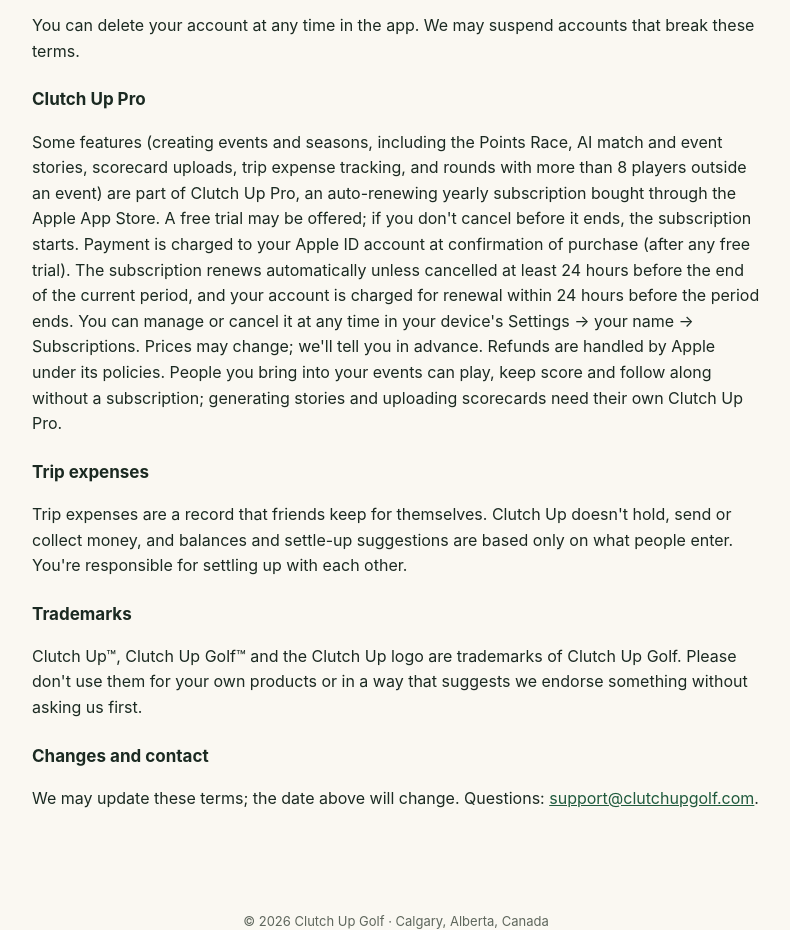
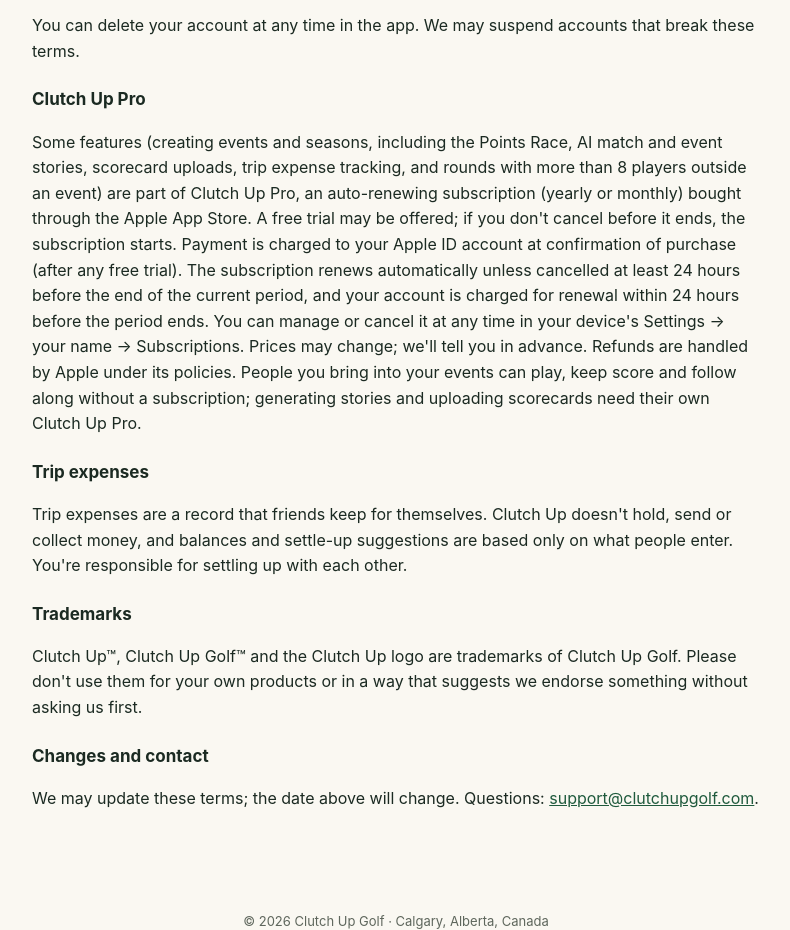
Before and after one commit to joycem2123/clutchupgolf-site, a plain HTML site: page terms.html in a window 1280 px wide. Shown: the part 965-1895 px from the top of the page, without its empty margins (244-1034 px from the left). Drawn offline with Linux system fonts and the light colour scheme.

Commit message:
Terms: Pro can be yearly or monthly
Co-Authored-By: Claude Opus 5.5 <noreply@anthropic.com>
Claude-Session: https://claude.ai/code/session_01SXXzT49vUtZoPSoLAkRjJw

```diff
--- a/terms.html
+++ b/terms.html
@@ -6,7 +6,7 @@
 <h3>Handicaps and scores</h3><p>Handicaps, strokes and results are calculated from the information you and your friends enter. They aren't official Golf Canada or USGA handicap records.</p>
 <h3>The service</h3><p>We work to keep Clutch Up running, but it's provided "as is", without guarantees that it will always be available or error-free. To the extent allowed by law, we aren't liable for indirect losses from using the app.</p>
 <h3>Ending your account</h3><p>You can delete your account at any time in the app. We may suspend accounts that break these terms.</p>
-<h3>Clutch Up Pro</h3><p>Some features (creating events and seasons, including the Points Race, AI match and event stories, scorecard uploads, trip expense tracking, and rounds with more than 8 players outside an event) are part of Clutch Up Pro, an auto-renewing yearly subscription bought through the Apple App Store. A free trial may be offered; if you don't cancel before it ends, the subscription starts. Payment is charged to your Apple ID account at confirmation of purchase (after any free trial). The subscription renews automatically unless cancelled at least 24 hours before the end of the current period, and your account is charged for renewal within 24 hours before the period ends. You can manage or cancel it at any time in your device's Settings → your name → Subscriptions. Prices may change; we'll tell you in advance. Refunds are handled by Apple under its policies. People you bring into your events can play, keep score and follow along without a subscription; generating stories and uploading scorecards need their own Clutch Up Pro.</p>
+<h3>Clutch Up Pro</h3><p>Some features (creating events and seasons, including the Points Race, AI match and event stories, scorecard uploads, trip expense tracking, and rounds with more than 8 players outside an event) are part of Clutch Up Pro, an auto-renewing subscription (yearly or monthly) bought through the Apple App Store. A free trial may be offered; if you don't cancel before it ends, the subscription starts. Payment is charged to your Apple ID account at confirmation of purchase (after any free trial). The subscription renews automatically unless cancelled at least 24 hours before the end of the current period, and your account is charged for renewal within 24 hours before the period ends. You can manage or cancel it at any time in your device's Settings → your name → Subscriptions. Prices may change; we'll tell you in advance. Refunds are handled by Apple under its policies. People you bring into your events can play, keep score and follow along without a subscription; generating stories and uploading scorecards need their own Clutch Up Pro.</p>
 <h3>Trip expenses</h3><p>Trip expenses are a record that friends keep for themselves. Clutch Up doesn't hold, send or collect money, and balances and settle-up suggestions are based only on what people enter. You're responsible for settling up with each other.</p><h3>Trademarks</h3><p>Clutch Up™, Clutch Up Golf™ and the Clutch Up logo are trademarks of Clutch Up Golf. Please don't use them for your own products or in a way that suggests we endorse something without asking us first.</p>
 <h3>Changes and contact</h3><p>We may update these terms; the date above will change. Questions: <a href="mailto:support@clutchupgolf.com">support@clutchupgolf.com</a>.</p>
 </main><footer>© 2026 Clutch Up Golf · Calgary, Alberta, Canada</footer></body></html>
```
